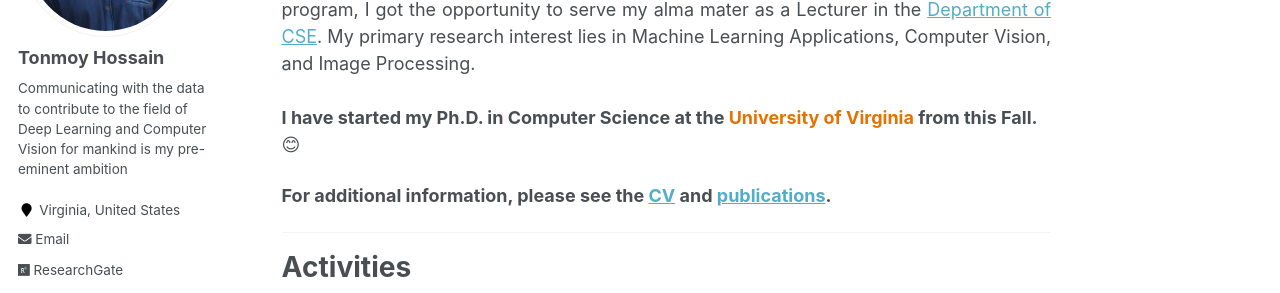
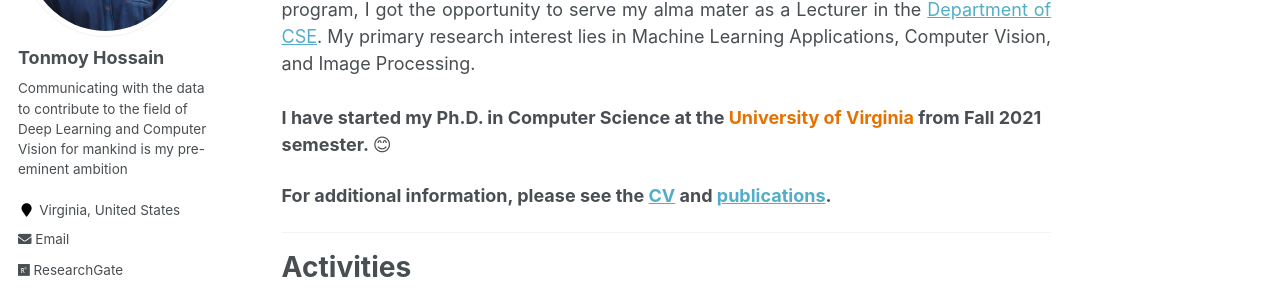
Before and after one commit to shaeekh/shaeekh.github.io, a Jekyll site: the page built from _pages/about.md, in a window 1280 px wide and 900 px high. Shown: the part 267-560 px from the top of the window. Built offline with Jekyll 4.4.1, drawn with Linux system fonts in a browser that asks for light colours; some web fonts are replaced.

Commit message:
Update about.md

```diff
--- a/_pages/about.md
+++ b/_pages/about.md
@@ -14,7 +14,7 @@ Greetings!!!
 
 I am Tonmoy Hossain, a first-year Ph.D. in CS student at the University of Virginia. I have completed B.Sc. in Computer Science and Engineering from <a href="http://aust.edu/">Ahsanullah University of Science and Technology (AUST)</a>, Dhaka, Bangladesh. After completing my undergraduate program, I got the opportunity to serve my alma mater as a Lecturer in the <a href="https://www.aust.edu/cse">Department of CSE</a>. My primary research interest lies in Machine Learning Applications, Computer Vision, and Image Processing.<br /><br /></div>
 
-<b>I have started my Ph.D. in Computer Science at the </b><span style="color:#E57200"><b> University of Virginia </b></span> <b>from this Fall. </b> &#x1F60a; <br />
+<b>I have started my Ph.D. in Computer Science at the </b><span style="color:#E57200"><b> University of Virginia </b></span> <b>from Fall 2021 semester. </b> &#x1F60a; <br />
 
 
 **For additional information, please see the [CV](https://tonmoy-hossain.github.io/cv/) and [publications](https://tonmoy-hossain.github.io/publications/).**
```
